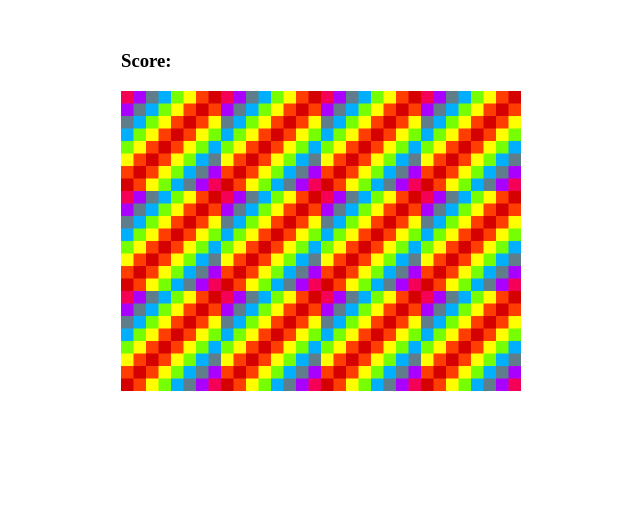
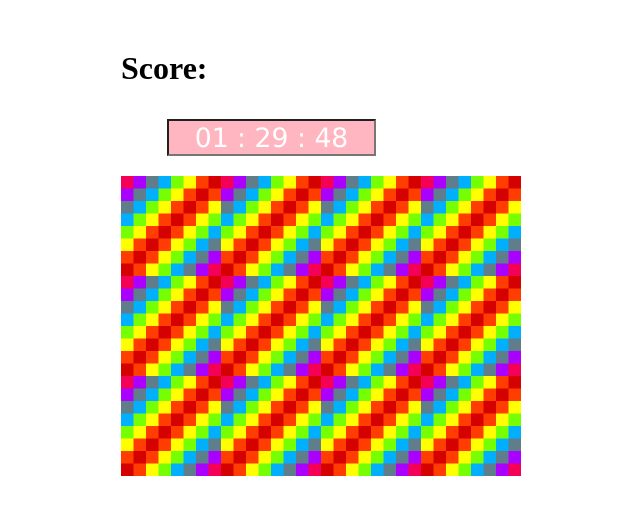
Before and after one commit to Albazcano/Vintage-Memory-Game-JS, a plain HTML site: page index.html in a window 1280 px wide. Shown: the whole page, without its empty margins (379-1019 px from the left). Drawn offline with Linux system fonts and the light colour scheme.

Commit message:
modified index.html, styles.css and app.js

```diff
--- a/app.js
+++ b/app.js
@@ -1,3 +1,28 @@
+function mueveReloj(){
+  momentoActual = new Date()
+  hora = momentoActual.getHours()
+  minuto = momentoActual.getMinutes()
+  segundo = momentoActual.getSeconds()
+
+  str_segundo = new String (segundo)
+  if (str_segundo.length == 1)
+     segundo = "0" + segundo
+
+  str_minuto = new String (minuto)
+  if (str_minuto.length == 1)
+     minuto = "0" + minuto
+
+  str_hora = new String (hora)
+  if (str_hora.length == 1)
+     hora = "0" + hora
+
+  horaImprimible = hora + " : " + minuto + " : " + segundo
+
+  document.form_reloj.reloj.value = horaImprimible
+
+  setTimeout("mueveReloj()",1000)
+}
+
 document.addEventListener('DOMContentLoaded', () => {
   const cardArray = [
     {
--- a/index.html
+++ b/index.html
@@ -6,12 +6,21 @@
   <link rel="stylesheet" href="style.css"></link>
   <script src="app.js" charset="utf-8"></script>
 </head>
-<body>
+<body onload="mueveReloj()">
 
-  <h3>Score:<span id="result"></span></h3>
+  <div class="scoreTime">
+      <h3>Score:<span id="result"></span></h3>
 
-  <div class="grid">
+    <div class="time">
+      <form name="form_reloj">
+      <input type="text" name="reloj" size="10" onfocus="window.document.form_reloj.reloj.blur()" style="background-color : lightpink; color : White; font-family : Verdana, Arial, Helvetica; font-size : 20pt; text-align : center;">
+    </form>
+    </div>
+
   </div>
+
+
+  <div class="grid"></div>
 
 </body>
 </html>
--- a/style.css
+++ b/style.css
@@ -9,3 +9,16 @@ body {
   width: 400px;
   height: 300px;
 }
+
+.scoreTime {
+  width: 39%;
+}
+
+h3 {
+  font-size: xx-large;
+}
+
+.time {
+  text-align: center;
+  margin-bottom: 20px;
+}
```
